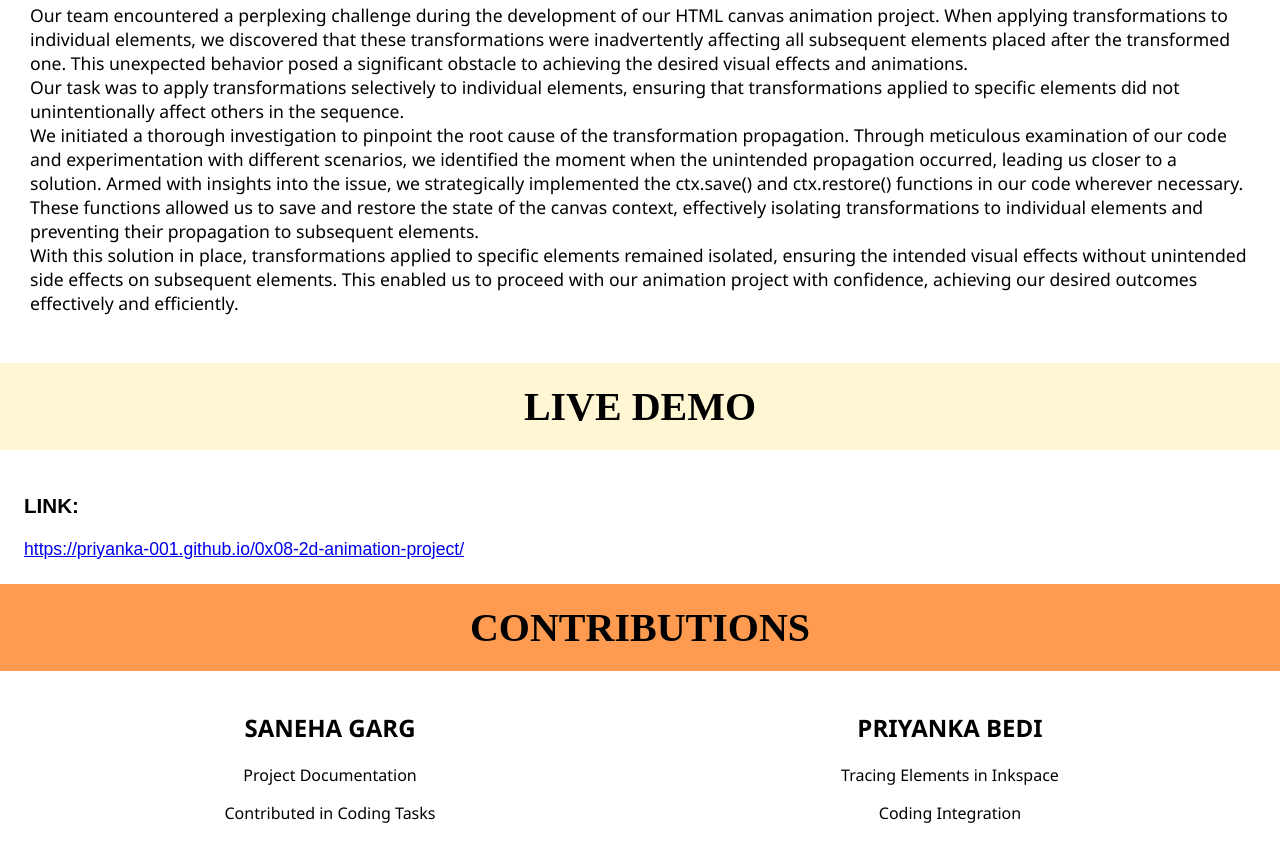
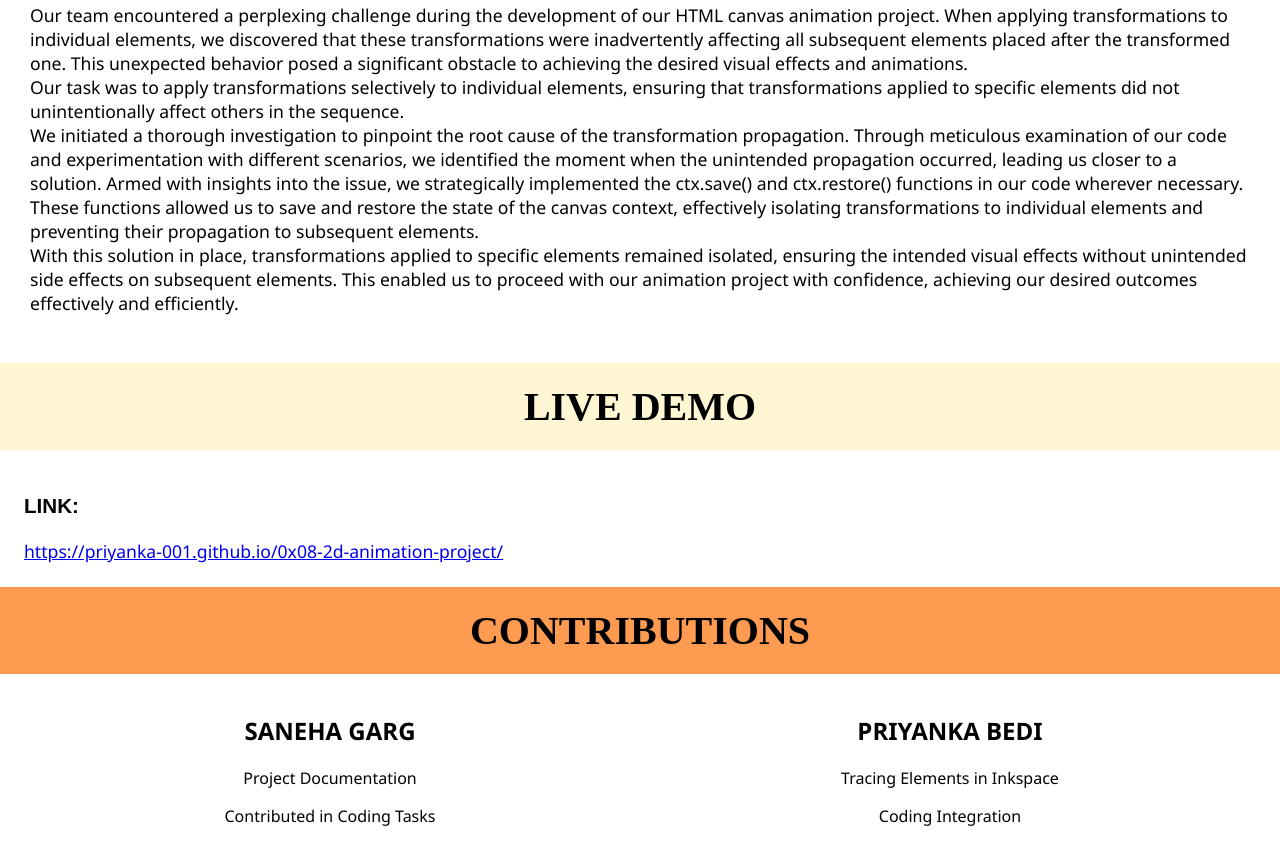
Before and after one commit to saneha-garg/Travel_beats_animation, a plain HTML site: page index.html in a window 1280 px wide. Shown: the part 3052-3915 px from the top of the page. Drawn offline with Linux system fonts and the light colour scheme.

Commit message:
Update style.css

```diff
--- a/style.css
+++ b/style.css
@@ -177,7 +177,7 @@ body {
     font-size: 1.1rem;
 }
 
-.demo-content p{
+.demo-content a{
     font-family:'Segoe UI', Tahoma, Geneva, Verdana, sans-serif;
 }
 
```
